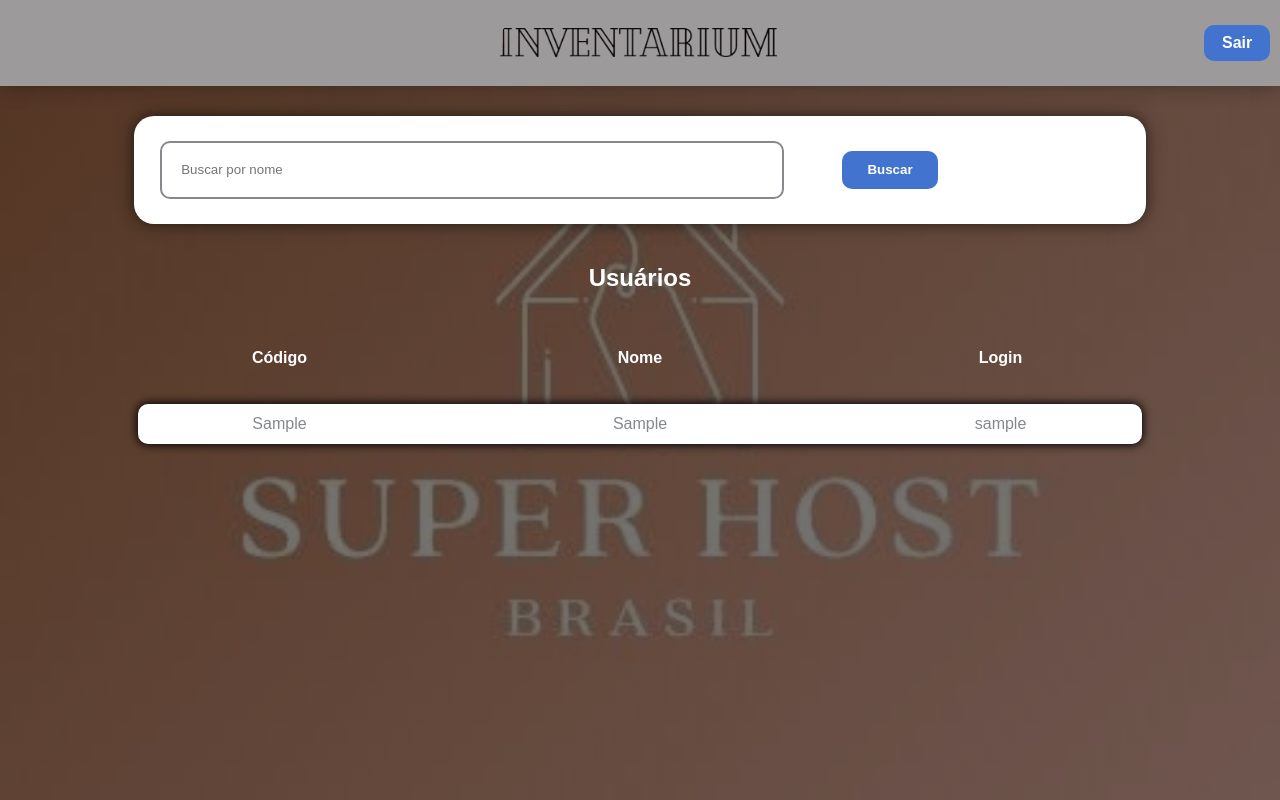
After one commit to SrSilas/inventarium, a PHP site: page /painelUsuarios.php in a window 1280 px wide. The commit adds this page. Run offline with PHP 8.4, Linux system fonts and the light colour scheme; the visitor is signed in with stand-in values (Sample User, id 1); tables that the repository leaves empty or names only in its code hold one stand-in row (values such as "Sample post"); a stand-in replaces the project's code that opens the database connection; some libraries are stand-ins or nearby versions.

Commit message:
Feat: Adicionado tela de gestão de usuario

```diff
--- a/css/style.css
+++ b/css/style.css
@@ -19,6 +19,12 @@ body{
     background-size: cover;
     background-position: center;
     background-repeat: no-repeat;
+}
+
+#painelUser
+{
+     background-image: linear-gradient(rgba(0, 0, 0, 0.55), rgba(0, 0, 0, 0.55)),
+    url("../img/LogoSHB.jpg");
 }
 
 main{
@@ -125,13 +131,20 @@ td{
     background-color: #fff;
     border-radius: 10px;
     box-shadow: 0px 0px 10px 1px #000;
-    border: solid;
     color:#85898d;
 }
 
 td p{
     color:#000;
     margin: 0;
+}
+
+th{
+    display: flex;
+    gap: 80px;
+    justify-content: center;
+    align-items: center;
+    color:#fff;
 }
 
 .item{
@@ -195,7 +208,7 @@ td p{
     margin: 20px;
     padding: 2%;
     border-radius:20px;
-    box-shadow: 0px 0px 20px 1px rgba(0,0,0,0.3);
+    box-shadow: 0px 0px 20px 1px rgba(0,0,0,0.3), 0px 0px 10px 1px rgba(0,0,0,0.3);
     background-color: #fff;
 }
 
--- a/js/script.js
+++ b/js/script.js
@@ -7,14 +7,17 @@ const formUpdate = document.getElementById('form-update');
 const formInsert = document.getElementById('form-insert');
 const formRemover = document.getElementById('form-remove');
 const formEntrada = document.getElementById('form-increment');
+const formExcluir = document.getElementById('form-delete');
 const overlay = document.getElementById('overlay');
 
 // Botões de abrir/cancelar
 const btnAdicionar = document.getElementById('btn-adicionar');
+const btnExcluir = document.getElementById('btn-excluir');
 const btnCancelarInsert = document.getElementById('btn-cancelar-inserir');
 const btnCancelarRemover = document.getElementById('btn-cancelar-remover');
 const btnCancelarIncrement = document.getElementById('btn-cancelar-increment');
 const btnCancelarUpdate = document.getElementById('btn-cancelar-update');
+const btnCancelarExcluir = document.getElementById('btn-cancelar-excluir');
 
 // Campos de formulário de edição(update)
 const updateCodigo = document.getElementById('update-codigo');
@@ -48,9 +51,19 @@ if(btnAdicionar){
         overlay.classList.toggle('visivel');
     });
 }
+if(btnExcluir){
+    btnExcluir.addEventListener('click', function(){
+        formExcluir.classList.toggle('visivel');
+        overlay.classList.toggle('visivel');
+    });
+}
 
 btnCancelarInsert.addEventListener('click', function(){
     formInsert.classList.remove('visivel');
+     overlay.classList.remove('visivel');
+});
+btnCancelarExcluir.addEventListener('click', function(){
+    formExcluir.classList.remove('visivel');
      overlay.classList.remove('visivel');
 });
 
@@ -75,17 +88,20 @@ btnCancelarIncrement.addEventListener('click', function(){
 document.addEventListener('click', function(event) {
 
     const cliqueForaDoFormInsert = !formInsert.contains(event.target);
+    const cliqueForaDoFormExcluir = !formExcluir.contains(event.target);
     const cliqueForaDoFormUpdate= !formUpdate.contains(event.target);
     const cliqueForaDoFormEntrada = !formEntrada.contains(event.target);
     const cliqueForaDoFormRemover = !formRemover.contains(event.target);
     const cliqueForaDoBotaoAdicionar = !btnAdicionar.contains(event.target);
+    const cliqueForaDoBotaoExcluir = !btnExcluir.contains(event.target);
     const cliqueForaDoBotaoUpdate = !event.target.closest('.btn-abrir-editar, .btn-abrir-entrada, .btn-abrir-saida');
 
-    if(cliqueForaDoFormInsert && cliqueForaDoBotaoAdicionar && cliqueForaDoFormUpdate && cliqueForaDoBotaoUpdate && cliqueForaDoFormEntrada && cliqueForaDoFormRemover){
+    if(cliqueForaDoFormInsert && cliqueForaDoFormExcluir && cliqueForaDoBotaoExcluir && cliqueForaDoBotaoAdicionar && cliqueForaDoFormUpdate && cliqueForaDoBotaoUpdate && cliqueForaDoFormEntrada && cliqueForaDoFormRemover){
         formInsert.classList.remove('visivel');
         formRemover.classList.remove('visivel');
         formUpdate.classList.remove('visivel');
         formEntrada.classList.remove('visivel');
+        formExcluir.classList.remove('visivel');
         overlay.classList.remove('visivel');
     }
 })
--- /dev/null
+++ b/painelUsuarios.php
@@ -0,0 +1,82 @@
+<?php
+session_start();
+include('auth.php');
+include('conexao.php');
+
+exigirGestao();
+
+$query = "SELECT cd_usuario, nm_usuario, ds_login FROM users";
+try {
+    $stmt = $conn->prepare($query);
+    $stmt->execute();
+    $users = $stmt->fetchAll(PDO::FETCH_ASSOC);
+} catch (PDOException $e) {
+    die("Erro ao busca dados: " . $e->getMessage());
+}
+$conn = null;
+?>
+<!DOCTYPE html>
+<html lang="pt-br">
+
+<head>
+    <meta charset="UTF-8">
+    <meta name="viewport" content="width=device-width, initial-scale=1.0">
+    <link rel="icon" type="image/svg+xml" href="img/LogoSHB.jpg">
+    <link rel="stylesheet" href="css/style.css">
+    <script src="js/script.js" defer></script>
+    <title>Gestão de Usuários</title>
+</head>
+
+<body id="painelUser">
+    <header>
+        <img src="img/logoInvent.png" alt="">
+        <a href="logout.php" class="botao" id="btn-logout">Sair</a>
+    </header>
+    <main>
+        <div id="lista">
+            <div id="div-filtro">
+                <input type="text" id="filtro-nome" placeholder="Buscar por nome">
+                <div id="div-btn-filtro">
+                    <button type="button" id="btn-buscar" class="botao">
+                        <span class="texto-botao">Buscar</span>
+                        <img src="icons/search.svg" alt="Buscar" class="icone-botao">
+                    </button>
+                </div>
+            </div>
+            <h2>Usuários</h2>
+            <table>
+                <tbody>
+                    <tr>
+                        <th>
+                            <div class="item">
+                                <p>Código</p>
+                            </div>
+                            <div class="item">
+                                <p>Nome</p>
+                            </div>
+                            <div class="item">
+                                <p>Login</p>
+                            </div>
+                        </th>
+                    </tr>
+                    <?php foreach ($users as $user): ?>
+                        <tr>
+                            <td>
+                                <div class="item">
+                                    <span title="<?= $user['cd_usuario'] ?>"><?= $user['cd_usuario'] ?></span>
+                                </div>
+                                <div class="item">
+                                    <span title="<?= $user['nm_usuario'] ?>"><?= $user['nm_usuario'] ?></span>
+                                </div>
+                                <div class="item">
+                                    <span title="<?= $user['ds_login'] ?>"><?= $user['ds_login'] ?></span>
+                                </div>
+                            </td>
+                        </tr>
+                    <?php endforeach ?>
+                </tbody>
+            </table>
+    </main>
+</body>
+
+</html>
```
Also changed, not shown: other parts of css/style.css (+27 -1 lines), index.php (+12 -0 lines), 1 other file.
